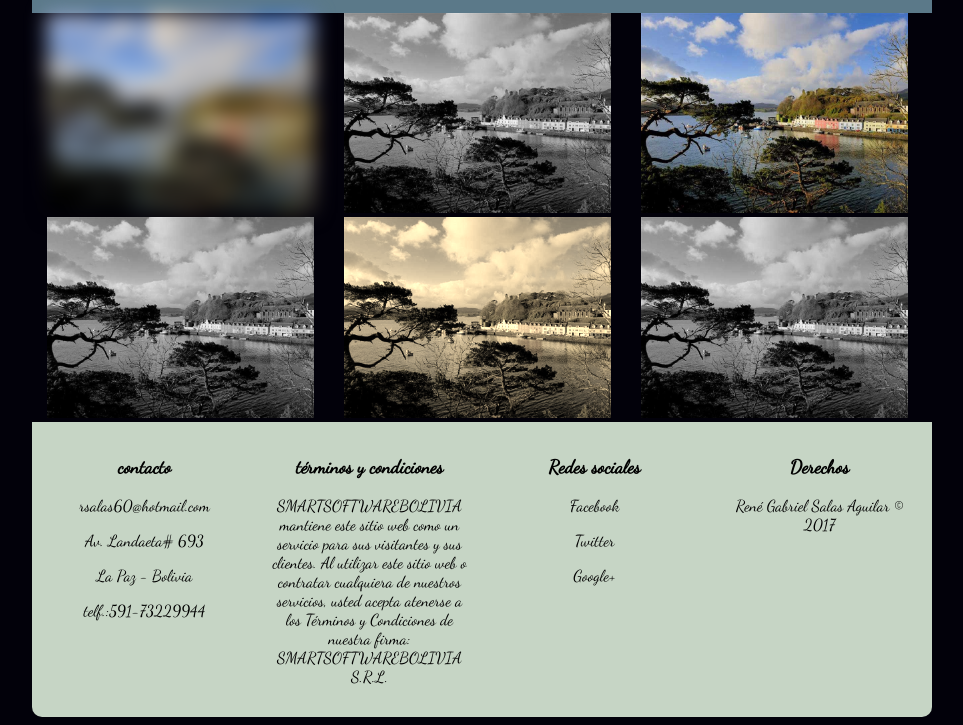
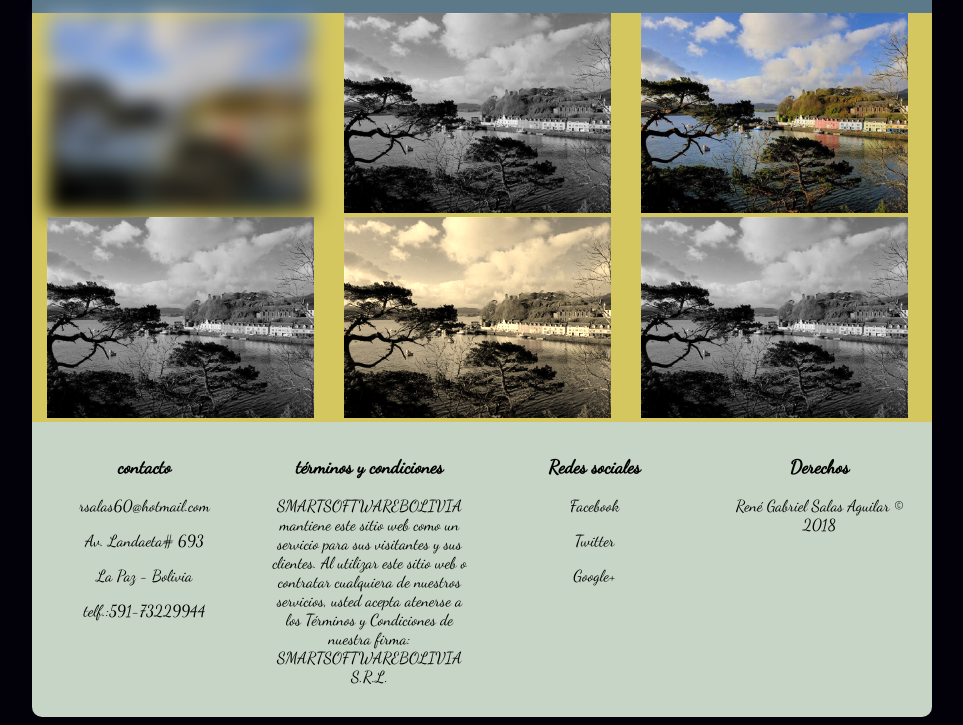
Before and after one commit to renegab/galeria1, a plain HTML site: page paisajes.html in a window 1280 px wide. Shown: the part 76-801 px from the top of the page, without its empty margins (158-1121 px from the left). Drawn offline with Linux system fonts and the light colour scheme.

Commit message:
Add files via upload

```diff
--- a/css/estilo.css
+++ b/css/estilo.css
@@ -120,6 +120,7 @@ nav a{
 	animation-name: slidein;
 	animation-duration: 4s;
 	animation-iteration-count: 1;
+	background-color: #02010a;
 }
 #galeria1,#galeria2{
 	display: flex;
--- a/paisajes.html
+++ b/paisajes.html
@@ -22,7 +22,7 @@
 		</nav>
 	</div>
 </header>
-
+<div id="sec">
 <div id="galeria">
 	<div id="galeria1">
 		<div id='gal1' class='blur1'>
@@ -47,6 +47,8 @@
 		</div>
 	</div>
 </div>
+</div>
+
 <footer>
 <div id="pie">
 <div id='sec1'><h3>contacto</h3>
@@ -69,7 +71,7 @@
 
 </div>
 <div id='sec4'><h3>Derechos</h3>
-<p>René Gabriel Salas Aguilar © 2017  </p>
+<p>René Gabriel Salas Aguilar © 2018  </p>
 
 </div>
 </div>
```
Also changed, not shown: index.html (+3 -1 lines), retratos.html (+3 -2 lines).
